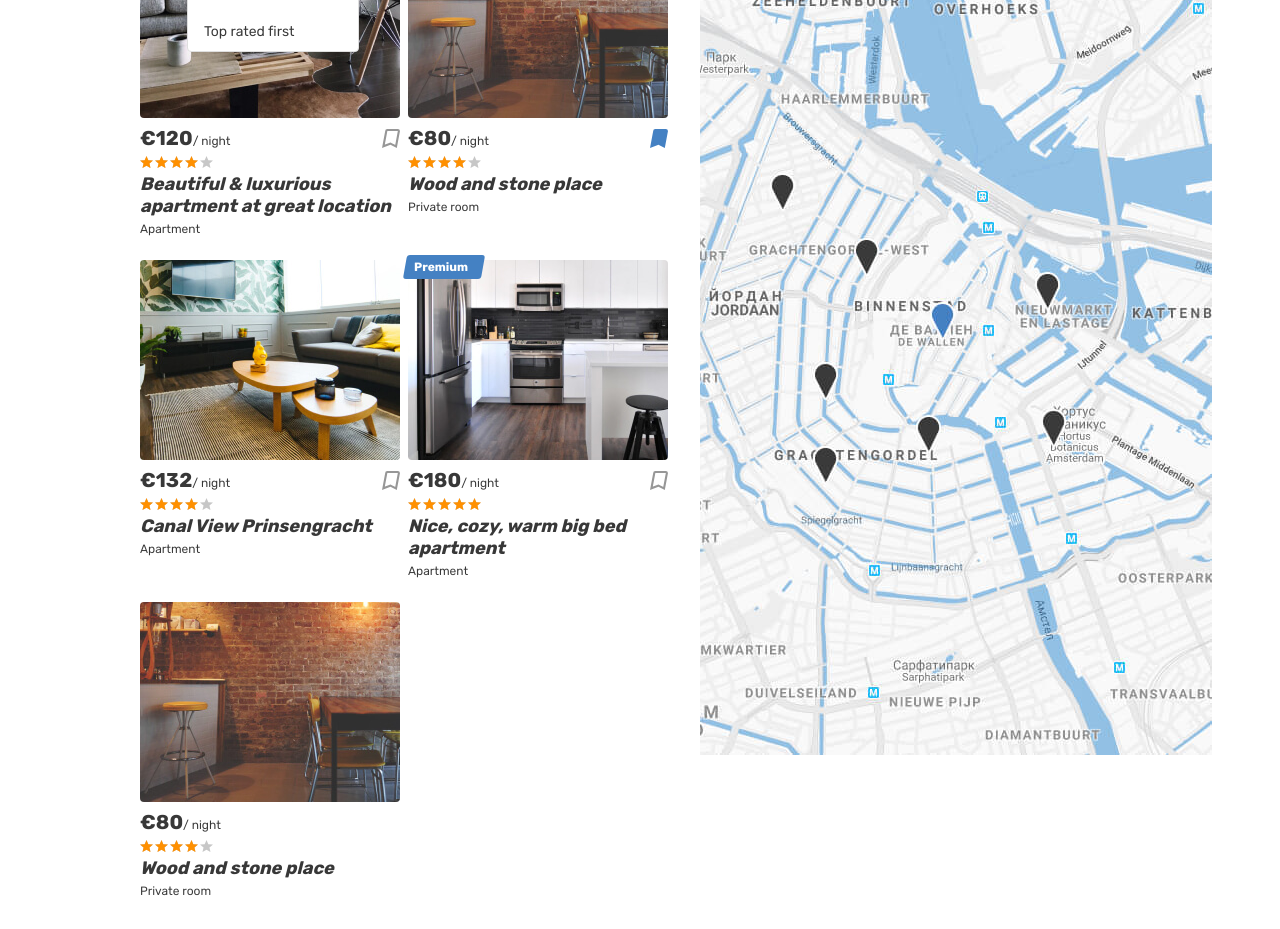
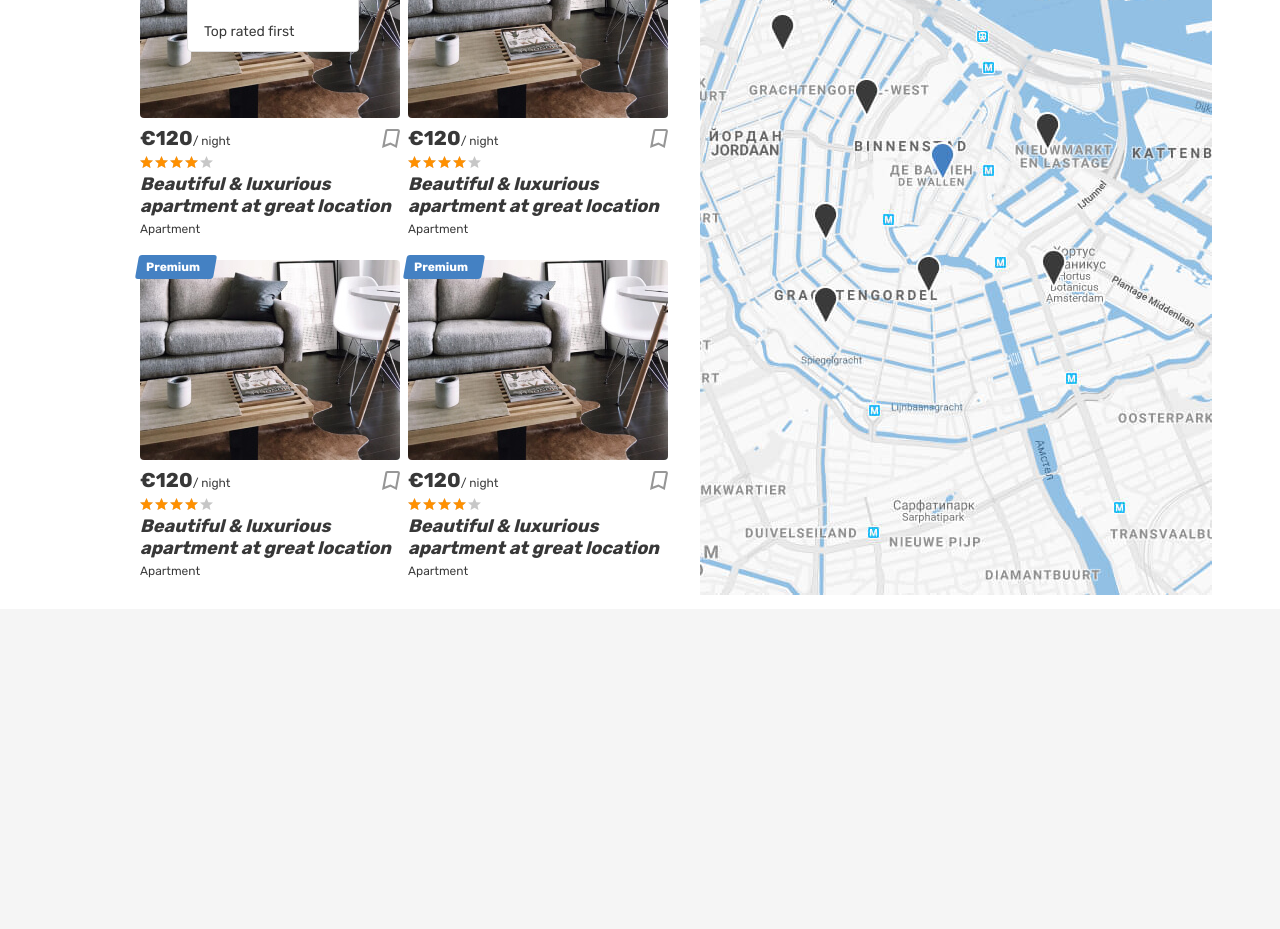
Before and after one commit to pgalkevich/1091879-six-cities-4, a React app: page / in a window 1280 px wide. Shown: the part 320-1249 px from the top of the page. After the commit the page ends 929 px from the top, so only its background shows below. Built offline with nearby package versions, Linux system fonts and the light colour scheme.

Commit message:
module2-task1

```diff
--- a/package.json
+++ b/package.json
@@ -25,6 +25,7 @@
     "node": "10"
   },
   "dependencies": {
+    "prop-types": "15.7.2",
     "react": "16.13.1",
     "react-dom": "16.13.1"
   }
--- a/src/components/app/app.jsx
+++ b/src/components/app/app.jsx
@@ -1,13 +1,22 @@
 import React from "react";
+import PropTypes from "prop-types";
 import Main from "../main/main.jsx";
 
 const App = (props) => {
-  // eslint-disable-next-line react/prop-types
-  const {offersCount} = props;
+  const {data} = props;
 
   return (
-    <Main offersCount={offersCount}/>
+    <Main data={data}/>
   );
 };
 
+App.propTypes = {
+  data: PropTypes.shape({
+    offersCount: PropTypes.number.isRequired,
+    offerNames: PropTypes.arrayOf(
+        PropTypes.string.isRequired
+    ).isRequired
+  }).isRequired
+};
+
 export default App;
--- a/src/components/main/main.jsx
+++ b/src/components/main/main.jsx
@@ -1,8 +1,9 @@
 import React from "react";
+import PropTypes from "prop-types";
 
 const Main = (props) => {
-  // eslint-disable-next-line react/prop-types
-  const {offersCount} = props;
+  const {data} = props;
+  const {offersCount, offerNames} = data;
 
   return (
     <main className="page__main page__main--index">
@@ -70,7 +71,9 @@ const Main = (props) => {
               </select> */}
             </form>
             <div className="cities__places-list places__list tabs__content">
-              <article className="cities__place-card place-card">
+              {offerNames.map((item, index) => {
+                return (
+                  <article className="cities__place-card place-card" key={item + index}>
                     <div className="place-card__mark">
                       <span>Premium</span>
                     </div>
@@ -104,137 +107,8 @@ const Main = (props) => {
                       <p className="place-card__type">Apartment</p>
                     </div>
                   </article>
-
-              <article className="cities__place-card place-card">
-                <div className="cities__image-wrapper place-card__image-wrapper">
-                  <a href="#">
-                    <img className="place-card__image" src="img/room.jpg" width="260" height="200" alt="Place image" />
-                  </a>
-                </div>
-                <div className="place-card__info">
-                  <div className="place-card__price-wrapper">
-                    <div className="place-card__price">
-                      <b className="place-card__price-value">&euro;80</b>
-                      <span className="place-card__price-text">&#47;&nbsp;night</span>
-                    </div>
-                    <button className="place-card__bookmark-button place-card__bookmark-button--active button" type="button">
-                      <svg className="place-card__bookmark-icon" width="18" height="19">
-                        <use xlinkHref="#icon-bookmark"></use>
-                      </svg>
-                      <span className="visually-hidden">In bookmarks</span>
-                    </button>
-                  </div>
-                  <div className="place-card__rating rating">
-                    <div className="place-card__stars rating__stars">
-                      <span style={{width: `80%`}}></span>
-                      <span className="visually-hidden">Rating</span>
-                    </div>
-                  </div>
-                  <h2 className="place-card__name">
-                    <a href="#">Wood and stone place</a>
-                  </h2>
-                  <p className="place-card__type">Private room</p>
-                </div>
-              </article>
-
-              <article className="cities__place-card place-card">
-                <div className="cities__image-wrapper place-card__image-wrapper">
-                  <a href="#">
-                    <img className="place-card__image" src="img/apartment-02.jpg" width="260" height="200" alt="Place image" />
-                  </a>
-                </div>
-                <div className="place-card__info">
-                  <div className="place-card__price-wrapper">
-                    <div className="place-card__price">
-                      <b className="place-card__price-value">&euro;132</b>
-                      <span className="place-card__price-text">&#47;&nbsp;night</span>
-                    </div>
-                    <button className="place-card__bookmark-button button" type="button">
-                      <svg className="place-card__bookmark-icon" width="18" height="19">
-                        <use xlinkHref="#icon-bookmark"></use>
-                      </svg>
-                      <span className="visually-hidden">To bookmarks</span>
-                    </button>
-                  </div>
-                  <div className="place-card__rating rating">
-                    <div className="place-card__stars rating__stars">
-                      <span style={{width: `80%`}}></span>
-                      <span className="visually-hidden">Rating</span>
-                    </div>
-                  </div>
-                  <h2 className="place-card__name">
-                    <a href="#">Canal View Prinsengracht</a>
-                  </h2>
-                  <p className="place-card__type">Apartment</p>
-                </div>
-              </article>
-
-              <article className="cities__place-card place-card">
-                <div className="place-card__mark">
-                  <span>Premium</span>
-                </div>
-                <div className="cities__image-wrapper place-card__image-wrapper">
-                  <a href="#">
-                    <img className="place-card__image" src="img/apartment-03.jpg" width="260" height="200" alt="Place image" />
-                  </a>
-                </div>
-                <div className="place-card__info">
-                  <div className="place-card__price-wrapper">
-                    <div className="place-card__price">
-                      <b className="place-card__price-value">&euro;180</b>
-                      <span className="place-card__price-text">&#47;&nbsp;night</span>
-                    </div>
-                    <button className="place-card__bookmark-button button" type="button">
-                      <svg className="place-card__bookmark-icon" width="18" height="19">
-                        <use xlinkHref="#icon-bookmark"></use>
-                      </svg>
-                      <span className="visually-hidden">To bookmarks</span>
-                    </button>
-                  </div>
-                  <div className="place-card__rating rating">
-                    <div className="place-card__stars rating__stars">
-                      <span style={{width: `100%`}}></span>
-                      <span className="visually-hidden">Rating</span>
-                    </div>
-                  </div>
-                  <h2 className="place-card__name">
-                    <a href="#">Nice, cozy, warm big bed apartment</a>
-                  </h2>
-                  <p className="place-card__type">Apartment</p>
-                </div>
-              </article>
-
-              <article className="cities__place-card place-card">
-                <div className="cities__image-wrapper place-card__image-wrapper">
-                  <a href="#">
-                    <img className="place-card__image" src="img/room.jpg" width="260" height="200" alt="Place image" />
-                  </a>
-                </div>
-                <div className="place-card__info">
-                  <div className="place-card__price-wrapper">
-                    <div className="place-card__price">
-                      <b className="place-card__price-value">&euro;80</b>
-                      <span className="place-card__price-text">&#47;&nbsp;night</span>
-                    </div>
-                    <button className="place-card__bookmark-button place-card__bookmark-button--active button" type="button">
-                      <svg className="place-card__bookmark-icon" width="18" height="19">
-                        <use xlinkHref="#icon-bookmark-active"></use>
-                      </svg>
-                      <span className="visually-hidden">In bookmarks</span>
-                    </button>
-                  </div>
-                  <div className="place-card__rating rating">
-                    <div className="place-card__stars rating__stars">
-                      <span style={{width: `80%`}}></span>
-                      <span className="visually-hidden">Rating</span>
-                    </div>
-                  </div>
-                  <h2 className="place-card__name">
-                    <a href="#">Wood and stone place</a>
-                  </h2>
-                  <p className="place-card__type">Private room</p>
-                </div>
-              </article>
+                );
+              })}
             </div>
           </section>
           <div className="cities__right-section">
@@ -246,4 +120,13 @@ const Main = (props) => {
   );
 };
 
+Main.propTypes = {
+  data: PropTypes.shape({
+    offersCount: PropTypes.number.isRequired,
+    offerNames: PropTypes.arrayOf(
+        PropTypes.string.isRequired
+    ).isRequired
+  }).isRequired
+};
+
 export default Main;
--- a/src/index.js
+++ b/src/index.js
@@ -3,10 +3,16 @@ import ReactDOM from "react-dom";
 import App from "./components/app/app.jsx";
 
 const data = {
-  offersCount: 312
+  offersCount: 312,
+  offerNames: [
+    `Beautiful & luxurious apartment at great location`,
+    `Wood and stone place`,
+    `Canal View Prinsengracht`,
+    `Nice, cozy, warm big bed apartment`
+  ]
 };
 
 ReactDOM.render(
-    <App offersCount={data.offersCount} />,
+    <App data={data} />,
     document.querySelector(`#root`)
 );
```
Lines whose indentation alone changed are shown as unchanged.
